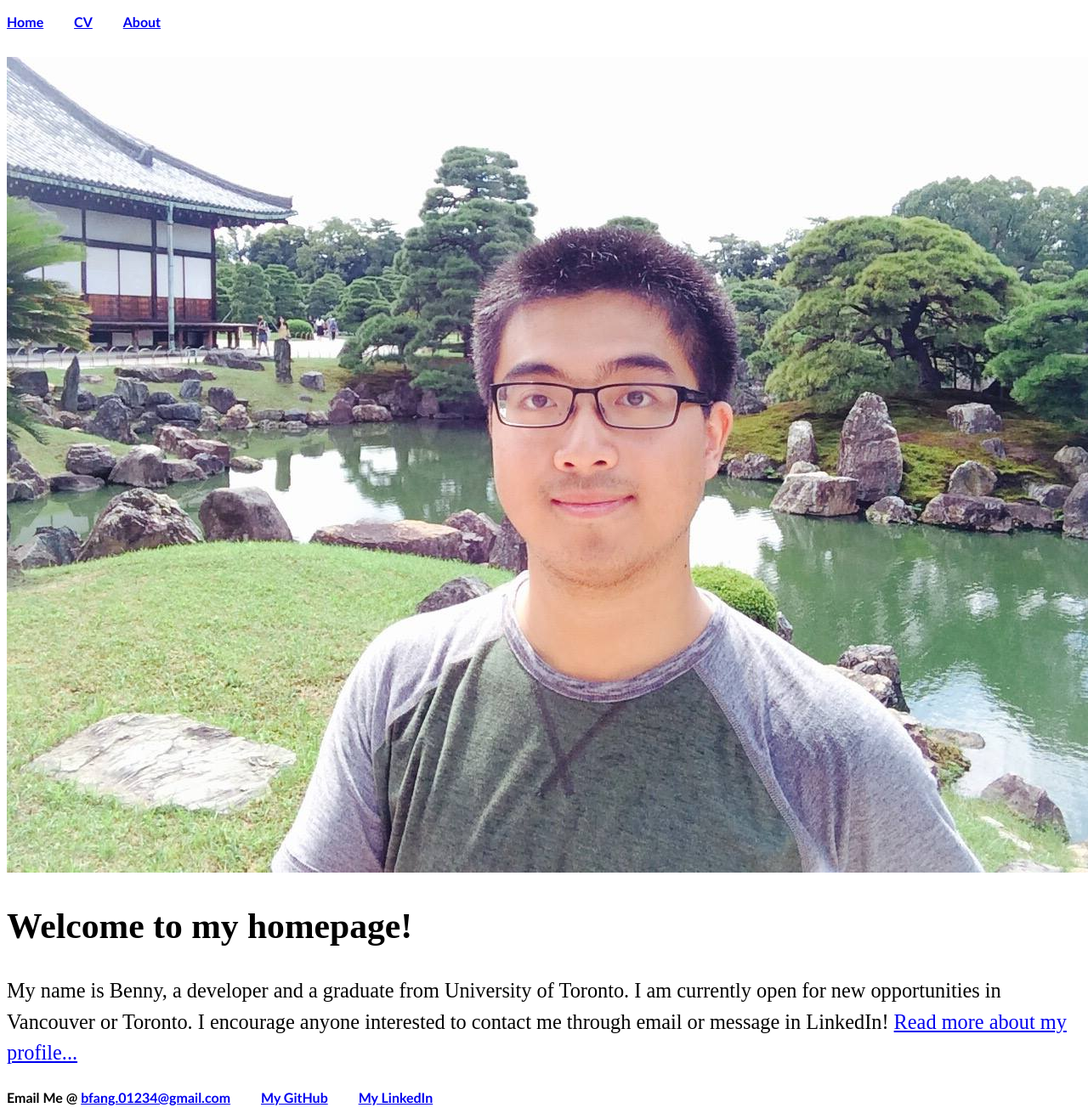
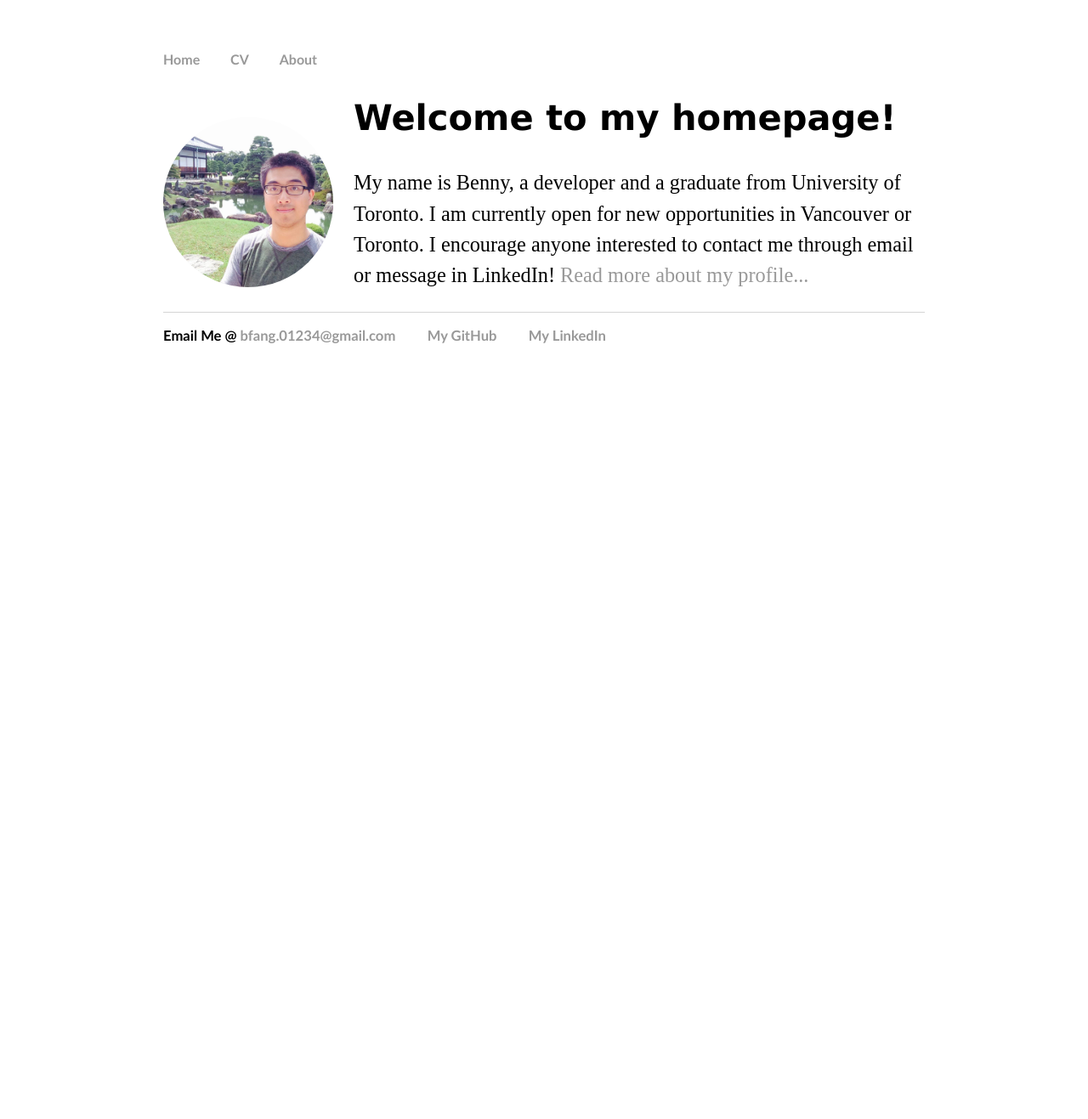
Before and after one commit to bennyfang/bennyfang.github.io, a Jekyll site: the page built from index.html, in a window 1280 px wide. Shown: the whole page at 85% size. Built offline with Jekyll 4.4.1, drawn with Linux system fonts in a browser that asks for light colours; after the commit the page ends 900 px from its top, so only the background shows below that.

Commit message:
CSS Comment error fix
Fixed error where the commenting affect styling

```diff
--- a/css/img.css
+++ b/css/img.css
@@ -1,4 +1,4 @@
-// image and button customization
+/* image and button customization */
 .image-cropper {
     width: 200px;
     height: 200px;
--- a/css/main.css
+++ b/css/main.css
@@ -1,32 +1,32 @@
-// font family
+/* font family */
 h1, h2, h3, h4, h5, h6 { font-family: Verdana, Geneva, sans-serif }
 p, , .cv li, .cv ul li { font-family: 'Merriweather', Georgia, Times; }
 
-// body and nav
+/* body and nav */
 body { margin: 3.75em auto; width: 70%; }
 nav { margin-bottom: 2em; }
 nav ul, footer ul { font-family: "Trebuchet MS", Helvetica, sans-serif; padding: 0em; list-style: none; font-weight: bold; }
 nav ul li, footer ul li { display: inline; margin-right: 2em; }
 
-// paragraph and font
+/* paragraph and font */
 a { text-decoration: none; color: #999; }
 a:hover { text-decoration: underline; }
-h1 { font-size: 2.5em; font-size: 3.25vw; } // 3.25vw =~ 2.5em @ full screen
+h1 { font-size: 2.5em; font-size: 3.25vw; }
 h2 { font-size: 2em; font-size: 2.6vw; }
 h3 { font-size: 1.5em; font-size: 1.9vw; }
 p { font-size: 1.5em; font-size: 1.9vw; line-height: 150%; }
 
-// footer
+/* footer */
 footer { border-top: 0.1em solid #d5d5d5; font-size: 1em; font-size: 1.3vw; clear: left; }
 
-// cv tab
+/* cv tab */
 .cv ul li { font-size: 1.25em; font-size: 1.62vw; line-height: 150%; list-style: disk; margin-left: -1em; margin-left: -1.3vw; list-style-position: outside;}
 .cv h1 { font-style: italic; }
 .cv h2 { text-decoration: underline; }
 
-// about tab
+/* about tab */
 .about li { font-size: 1.5em; font-size: 2.03vw; list-style: none; }
 
-// posts - not implemented
+/* posts - not implemented */
 ul.posts { margin: 1.25em auto 2.5em; font-size: 1.25em;}
 ul.posts li { list-style: none; }
```
